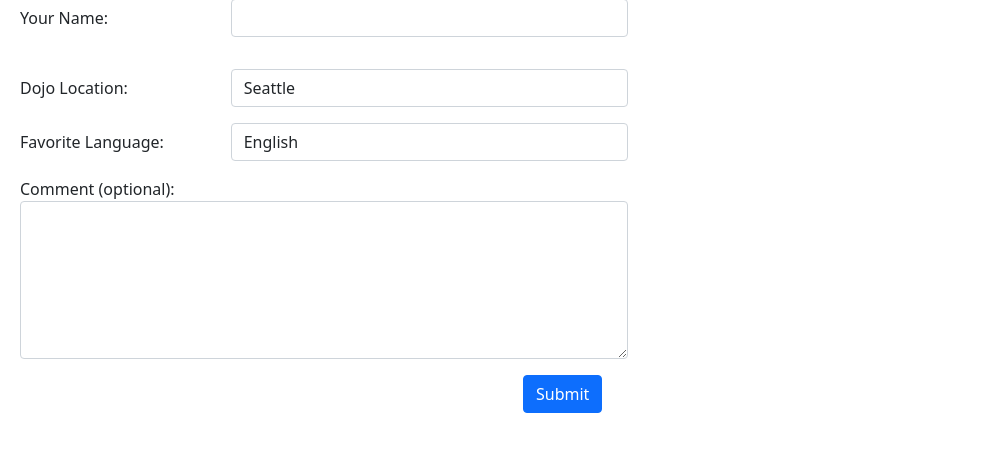
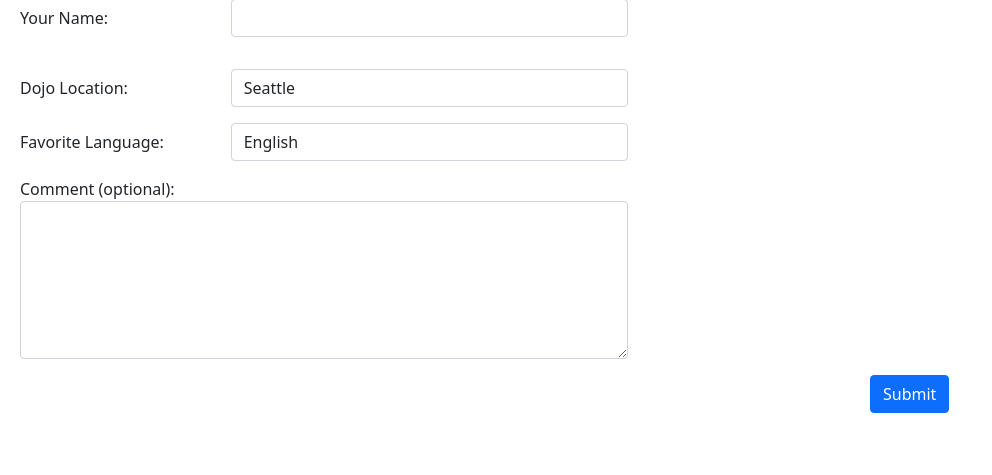
Before and after one commit to mamcdonald94/django_repository, a Django app: page / in a window 1280 px wide. Shown: the part 21-496 px from the top of the page, without its empty margins (0-992 px from the left). Run offline with Django 3.2, Linux system fonts and the light colour scheme.

Commit message:
edited some html styling

```diff
--- a/django_fundamentals/dojo_survey/main/templates/index.html
+++ b/django_fundamentals/dojo_survey/main/templates/index.html
@@ -49,7 +49,7 @@
                     <textarea class="form-control" name="comment" id="comment" rows="6"></textarea>
                 </div>
             </div>
-            <button type="submit" class="btn btn-primary" style="margin-left: 503px;">Submit</button>
+            <button type="submit" class="btn btn-primary" style="margin-left: 850px;">Submit</button>
         </form>
     </div>
 </body>
--- a/django_fundamentals/dojo_survey/main/templates/result.html
+++ b/django_fundamentals/dojo_survey/main/templates/result.html
@@ -17,7 +17,7 @@
     </div>
     <form action="index.html" method=POST>
         {% csrf_token %}
-        <button style="margin-left: 53px" type="submit" class="btn btn-primary">Go Back</button>
+        <button style="margin-left: 435px" type="submit" class="btn btn-primary">Go Back</button>
     </form>
 </body>
 </html>
--- a/django_fundamentals/dojo_survey/main/views.py
+++ b/django_fundamentals/dojo_survey/main/views.py
@@ -13,6 +13,7 @@ def submit(request):
             'comment': request.POST['comment'],
         }
         return render(request, 'result.html', info)
+        # how to make the above a redirect instead of render (since it is a POST)
 
 def back(request):
     return render(request, 'index.html')
```
